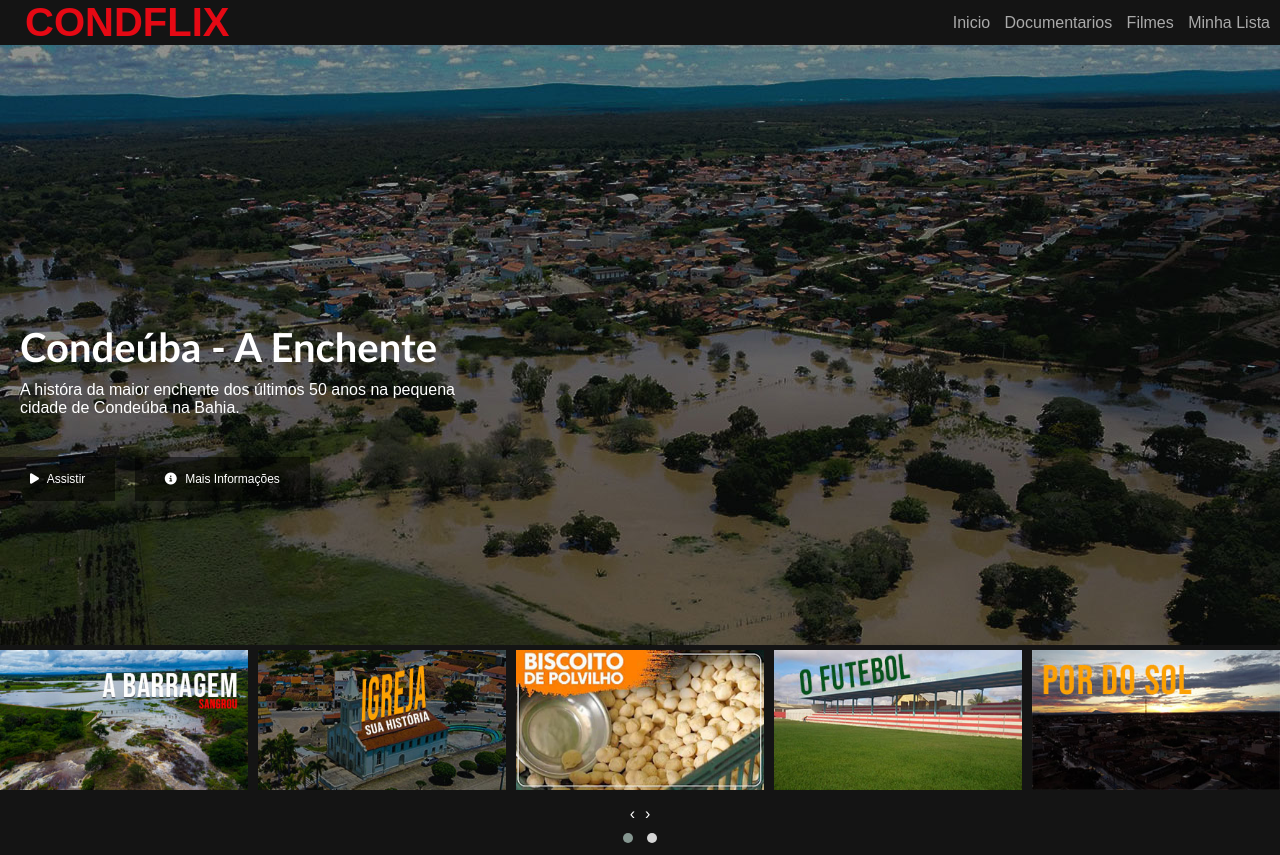
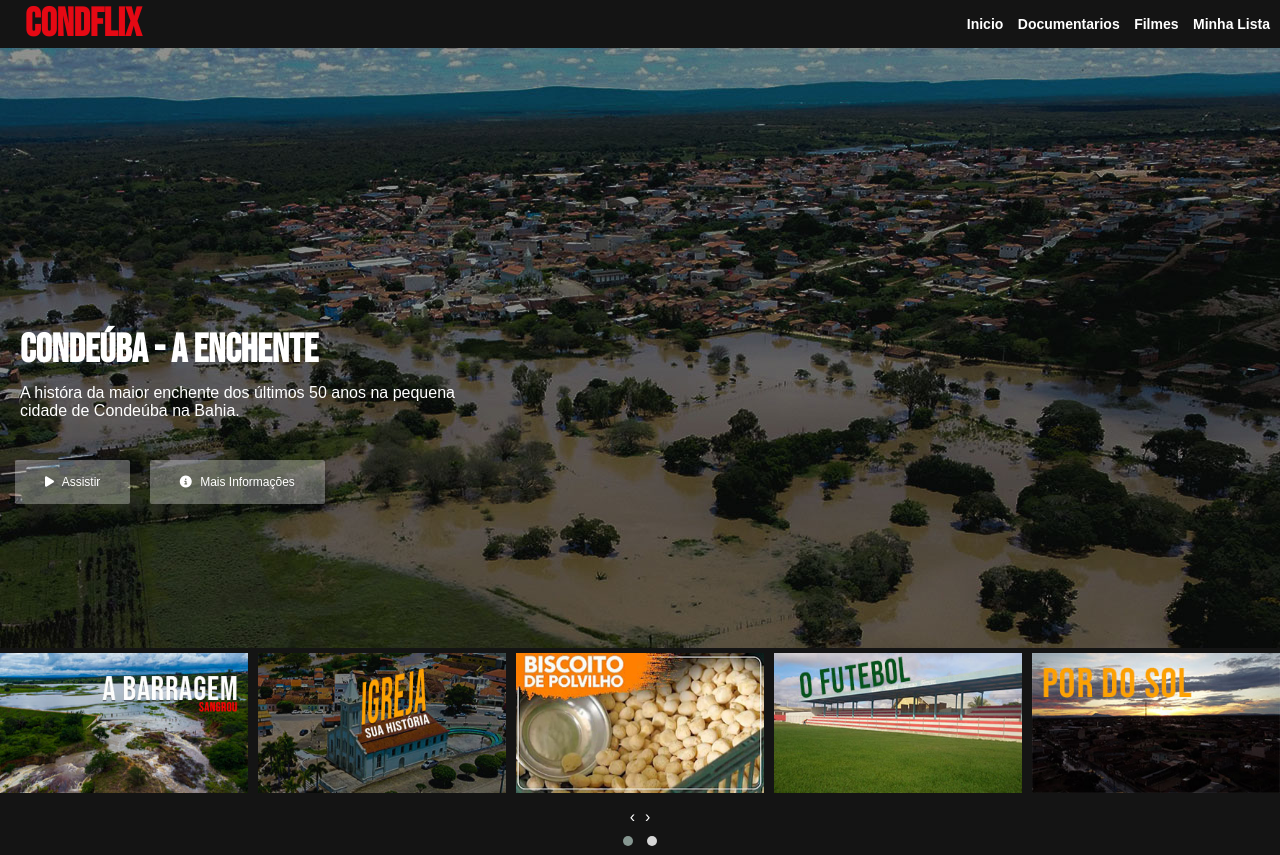
Before and after one commit to deciofrancis/condflix, a plain HTML site: page index.html in a window 1280 px wide. Drawn offline with Linux system fonts and the light colour scheme.

Commit message:
adionando alteracoes nas fontes do projeto e screenshot

```diff
--- a/index.html
+++ b/index.html
@@ -4,6 +4,12 @@
     <meta charset="UTF-8">
     <meta name="viewport" content="width=device-width, initial-scale=1.0">
     <link rel="stylesheet" href="style/main.css">
+
+
+    <!--font google-->
+    <link rel="preconnect" href="https://fonts.googleapis.com">
+    <link rel="preconnect" href="https://fonts.gstatic.com" crossorigin>
+    <link href="https://fonts.googleapis.com/css2?family=Bebas+Neue&display=swap" rel="stylesheet">
 
     <!--responsividade-->
     <link rel="stylesheet" href="style/responsivo.css">
--- a/style/main.css
+++ b/style/main.css
@@ -25,18 +25,20 @@ header .container{
 header .logo{
     margin-left: 5px;
     color: var(--vermelho);
-    font-family: Arial, Helvetica, sans-serif;
+    font-family: 'Bebas Neue', cursive, Arial, Helvetica, sans-serif;
     font-size: 40px;
 }
 
 header nav a{
     text-decoration: none;
-    color: #AAA;
+    color: #FFF;
+    font-weight: 700;
+    font-size: 14px;
     margin-right: 10px;
 }
 
 header nav a:hover{
-    color: #fff;
+    color: #AAA;
 }
 
 /*filme principal*/
@@ -61,13 +63,18 @@ header nav a:hover{
 .filme-principal .titulo{
     margin-top: 15%;
     font-size: 40px;
-    font-family: 'Trebuchet MS', 'Lucida Sans Unicode', 'Lucida Grande', 'Lucida Sans', Arial, sans-serif;
+    font-family: 'Bebas Neue', cursive, Arial, Helvetica, sans-serif;
+}
+
+.botoes{
+    margin-left: 15px;
 }
 
 .botao{
-    background-color: rgba(0, 0, 0, .50);
+    background-color: rgba(255, 255, 255, 0.3);
     border: none;
     color: white;
+    border-radius: 2px;
 
     padding: 15px 30px;
     margin-right: 15px;
```
Also changed, not shown: img/screenshot.jpg (added).
